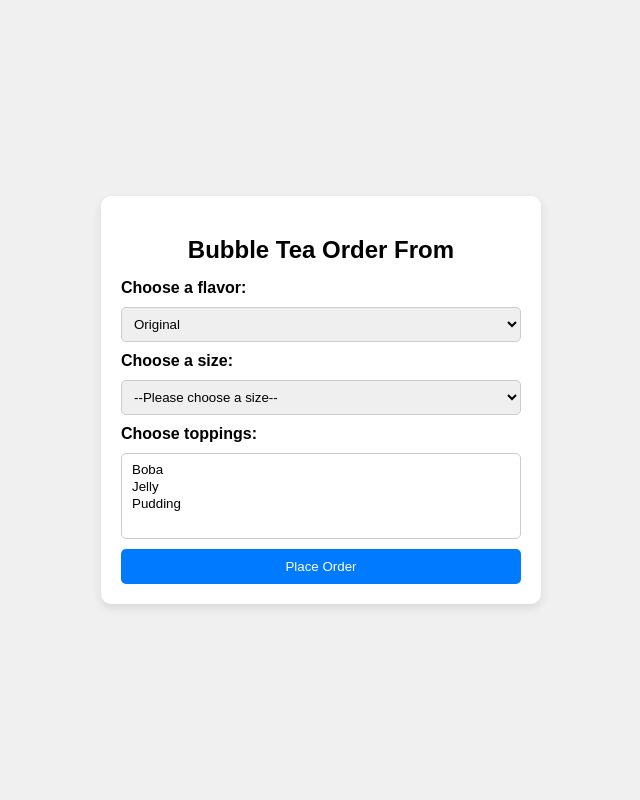
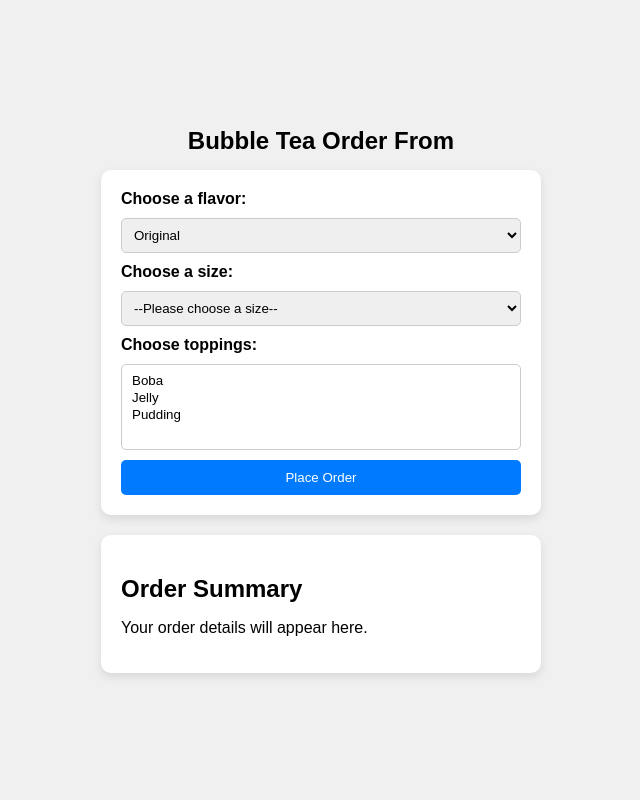
Before and after one commit to saraxixi/CS5610-Web-Development, a web app: file lab3/index.html in a window 1280 px wide. Shown: the whole page, without its empty margins (319-959 px from the left). Run offline with its HTML, style and script files only (its server is not run), Linux system fonts and the light colour scheme.

Commit message:
add: update form layout and enhance order summary section in HTML and CSS

```diff
--- a/lab3/css/styles.css
+++ b/lab3/css/styles.css
@@ -6,16 +6,18 @@ body  {
   align-items: center;
   height: 100vh;
   margin: 0;
+  flex-direction: column;
 }
 
-.form-container {
+.form-container, #order-summary {
   background-color: #fff;
   padding: 20px;
   border-radius: 10px;
   box-shadow: 0px 4px 10px rgba(0, 0, 0, 0.1);
   max-width: 400px;
   width: 100%;
-  text-align: center;
+  text-align: left;
+  margin-bottom: 20px;
 }
 
 h2 {
--- a/lab3/index.html
+++ b/lab3/index.html
@@ -8,8 +8,8 @@
   <script defer src="./js/script.js"></script>
 </head>
 <body>
+  <h2>Bubble Tea Order From</h2>
   <div class="form-container">
-    <h2>Bubble Tea Order From</h2>
     <form>
       <label for="flavor">Choose a flavor:</label>
       <select id="flavor" name="flavor">
@@ -19,7 +19,7 @@
       </select>
 
       <label for="size">Choose a size:</label>
-      <select id="flavor" name="flavor">
+      <select id="size" name="size">
         <option value="">--Please choose a size--</option>
         <option value="small">Small</option>
         <option value="medium">Medium</option>
@@ -33,8 +33,13 @@
         <option value="pudding">Pudding</option>
       </select>
 
-      <button type="submit">Place Order</button>
+      <button id="place-order" type="submit">Place Order</button>
     </form>
+  </div>
+
+  <div id="order-summary">
+    <h2>Order Summary</h2>
+    <p>Your order details will appear here.</p>
   </div>
 </body>
 </html>
```
Also changed, not shown: 1 other file.
